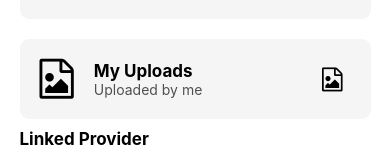
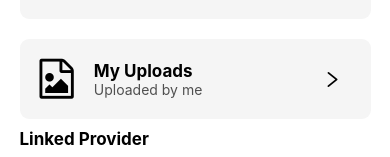
Before and after one commit to asif103/lm-mobile-app, a React Native app: screen /providerProfile in a window 390 px wide. Shown: the part 538-695 px from the top of the page. Built offline with nearby package versions, Linux system fonts and the light colour scheme.

Commit message:
modal added

```diff
--- a/screens/ProviderProfileScreen.js
+++ b/screens/ProviderProfileScreen.js
@@ -128,7 +128,7 @@ const ProviderProfileScreen = ({navigation}) => {
                                 <Text style={styles.providerSubtitle}>Uploaded by me</Text>
                             </View>
                             <View>
-                                <FontAwesome name="file-image-o" size={24} color="black" />
+                                <AntDesign name="right" size={20} color="black" />
                             </View>
                         </View>
                     </TouchableOpacity>
```
